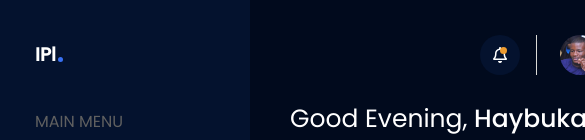
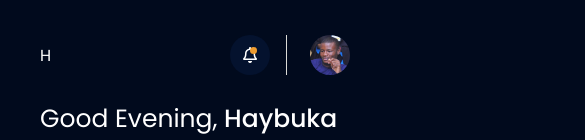
Before and after one commit to Haybuka/logistic-dashboard, a plain HTML site: page index.html in a window 390 px wide. Shown: the top 140 px of the page, 585 px wide, since content can reach past the window. Drawn offline with nearby package versions, Linux system fonts and the light colour scheme.

Commit message:
made the navigation responsive and introduced the harmburger

```diff
--- a/assets/styles/main.css
+++ b/assets/styles/main.css
@@ -18,6 +18,7 @@ main{
 }
 
 /* styles the direct children of the main */
+
 .site-nav-main{
     background-color: #fff;
     color: #000;
@@ -150,6 +151,9 @@ li.site-nav-active a,li.site-nav-active i{
     color: rgb(96, 96, 96);
 }
 /* dashboard details styling */
+.harmburger{
+    display: none;
+}
 .dashboard-details{
     margin-bottom: 50px;
 }
@@ -381,3 +385,26 @@ body{
         margin: 10px auto;
     }
 }
+
+@media screen and (max-width:966px){
+    .site-nav{
+         position: absolute;
+         z-index: 2;
+         display: none;
+    }
+    .dashboard{
+        position: relative;
+        z-index: -3;
+    }
+    .site-nav-main{
+        width: 300px;
+    }
+    header{
+        display: flex;
+        justify-content: space-between;
+        align-items: center;
+    }
+    header .harmburger{
+        display: block;
+    }
+}
--- a/index.html
+++ b/index.html
@@ -98,6 +98,9 @@
             </section>
             <section class="dashboard">
                 <header>
+                    <div class="harmburger">
+                        H
+                    </div>
                     <nav>
                       <p class="notif-tag">
                         <i class="far fa-bell"></i>
```
